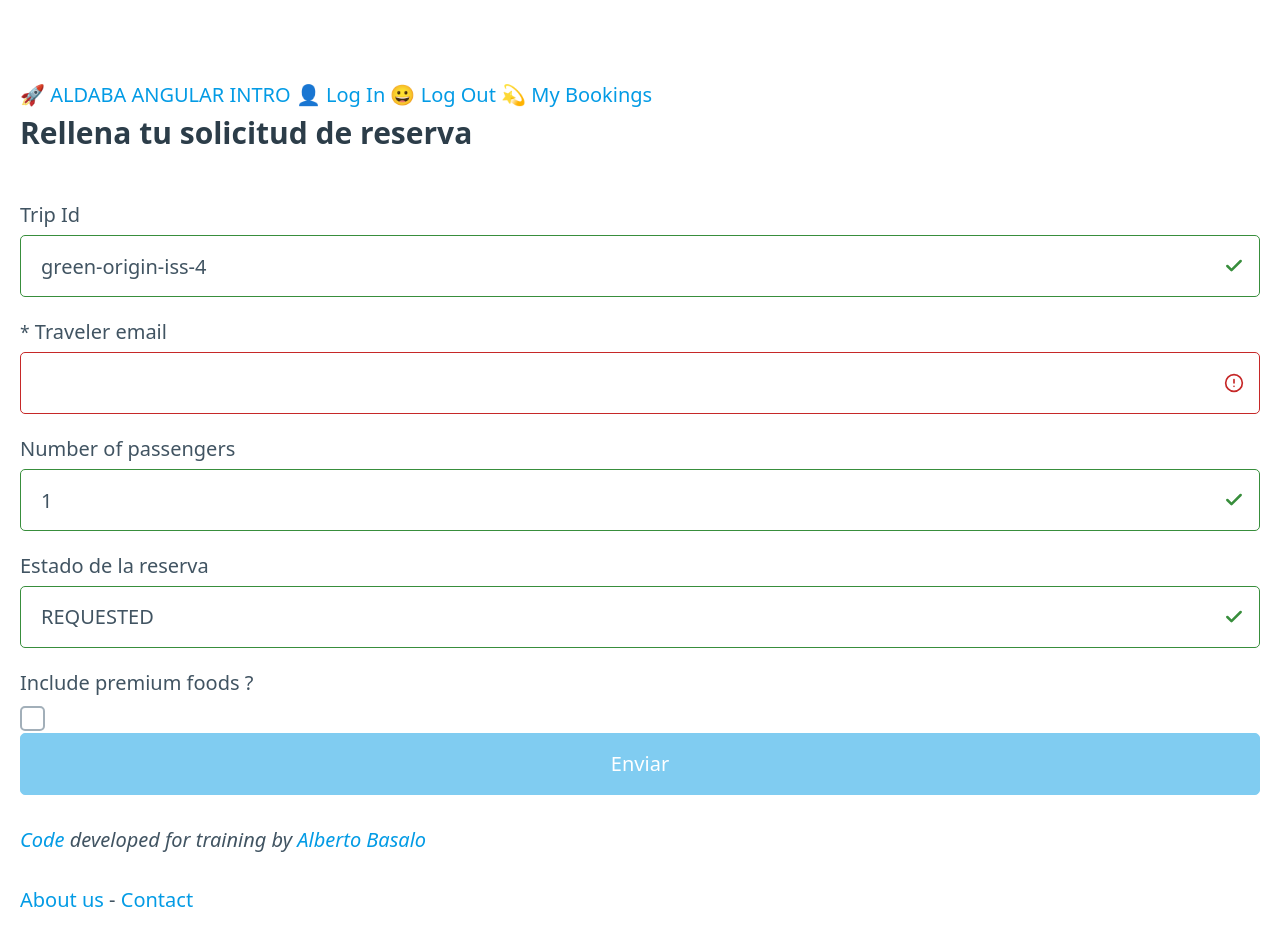
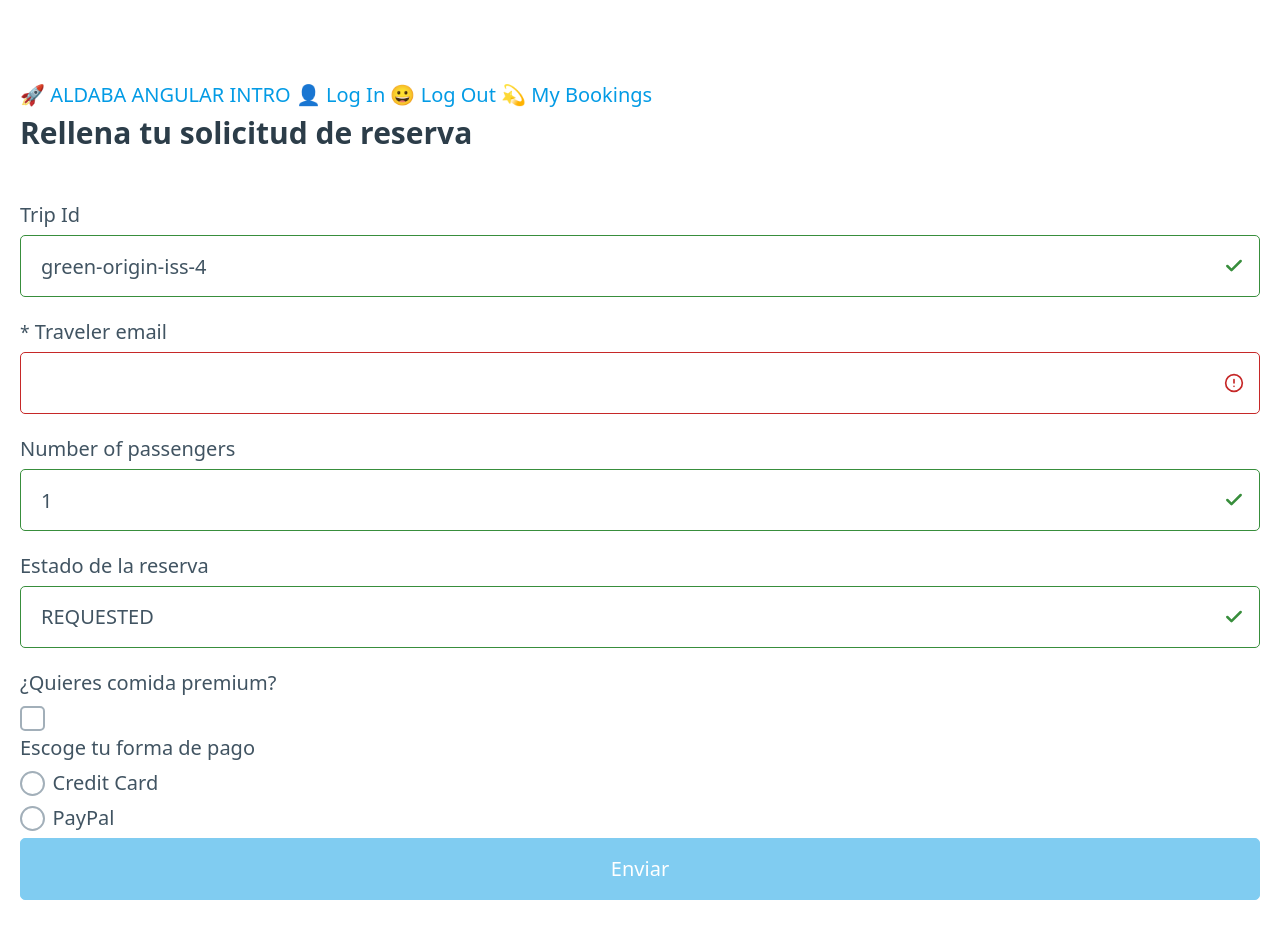
Before and after one commit to Esmoris/Aldaba-Angular-Intro, an Angular app: page /trips/green-origin-iss-4/booking in a window 1280 px wide. Shown: the top 935 px of the page. Built offline with nearby package versions, Linux system fonts and the light colour scheme.

Commit message:
feat: forma de pago options

```diff
--- a/src/app/trips/new-booking/new-booking.component.html
+++ b/src/app/trips/new-booking/new-booking.component.html
@@ -40,10 +40,25 @@
     <small *ngIf="hasError('status')">{{ getError('status') }}</small>
   </div>
   <div>
-    <label for="hasPremiumFoods"> Include premium foods ? </label>
+    <label for="hasPremiumFoods"> ¿Quieres comida premium? </label>
     <input type="checkbox"
            name="hasPremiumFoods"
            formControlName="hasPremiumFoods">
+  </div>
+  <div>
+    <label for="paymentId"> Escoge tu forma de pago </label>
+    <label>
+      <input type="radio"
+             value="creditCard"
+             formControlName="paymentId">
+      <span>Credit Card</span>
+    </label>
+    <label>
+      <input type="radio"
+             value="payPal"
+             formControlName="paymentId">
+      <span>PayPal</span>
+    </label>
   </div>
   <button type="submit"
           (click)="onSubmitClick()"
--- a/src/app/trips/new-booking/new-booking.component.ts
+++ b/src/app/trips/new-booking/new-booking.component.ts
@@ -20,6 +20,7 @@
       passengersCount: new FormControl(1, [Validators.required, Validators.min(1), Validators.max(6)]),
       status: new FormControl("REQUESTED"),
       hasPremiumFoods: new FormControl(false),
+      paymentId: new FormControl(undefined),
     });
   }
 
```
